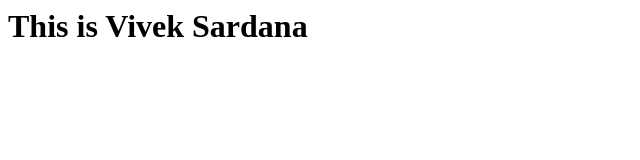
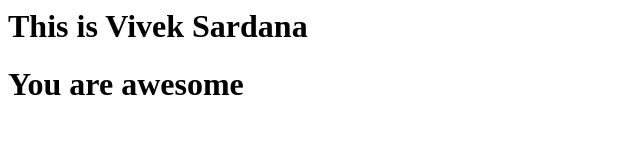
Before and after one commit to vivek060882/demojenkins, a plain HTML site: page index.html in a window 1280 px wide. Shown: the whole page, without its empty margins (0-640 px from the left). Drawn offline with Linux system fonts and the light colour scheme.

Commit message:
Update index.html

```diff
--- a/index.html
+++ b/index.html
@@ -1,5 +1,7 @@
 <html>
   <body>
     <h1> This is Vivek Sardana </h1>
+    <h1> You are awesome </h1>
+
   </body>
 </html>
```
